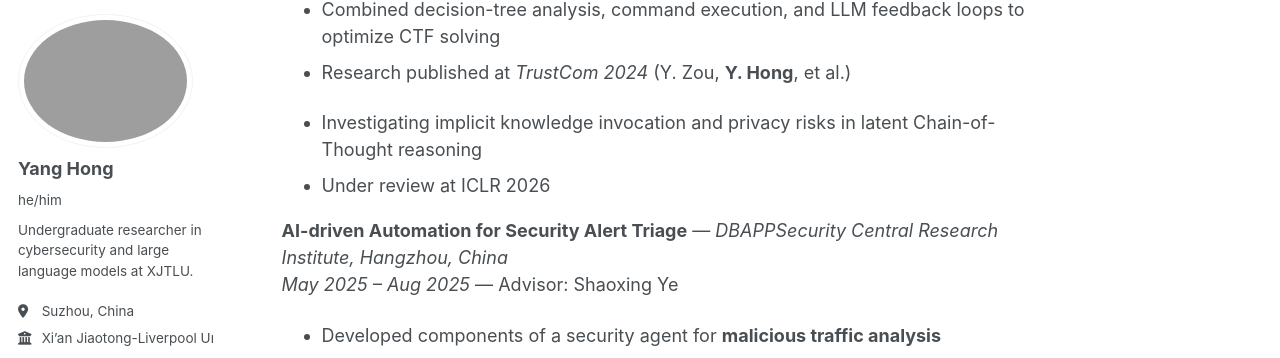
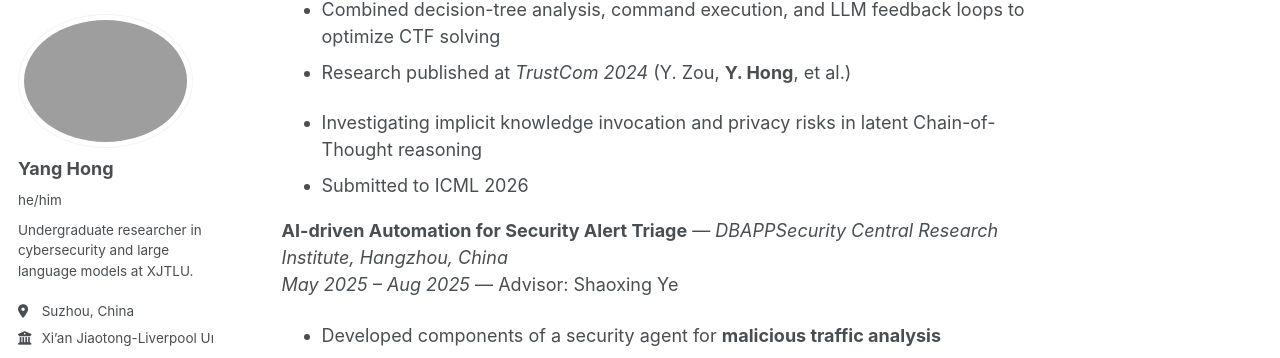
Before and after one commit to expiol/expiol.github.io, a Jekyll site: the page built from _pages/cv.md, in a window 1280 px wide and 900 px high, scrolled down 681 px. Shown: the part 85-443 px from the top of the window. Built offline with Jekyll 4.4.1, drawn with Linux system fonts in a browser that asks for light colours; a script that is not in the unit is left out.

Commit message:
Update cv.md

```diff
--- a/_pages/cv.md
+++ b/_pages/cv.md
@@ -47,7 +47,7 @@ GPA (WES): **3.53 / 4.0**
 - Research published at *TrustCom 2024* (Y. Zou, **Y. Hong**, et al.)
 
 - Investigating implicit knowledge invocation and privacy risks in latent Chain-of-Thought reasoning
-- Under review at ICLR 2026
+- Submitted to ICML 2026
 
 **AI-driven Automation for Security Alert Triage** — *DBAPPSecurity Central Research Institute, Hangzhou, China*
 *May 2025 – Aug 2025* — Advisor: Shaoxing Ye
```
